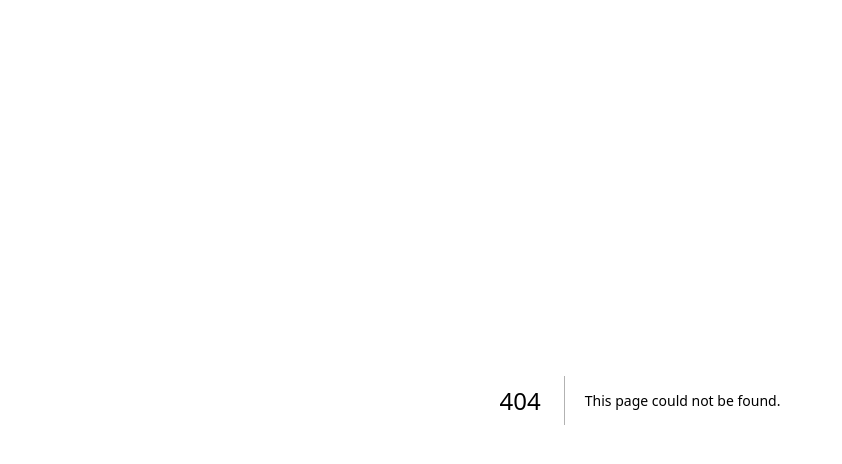
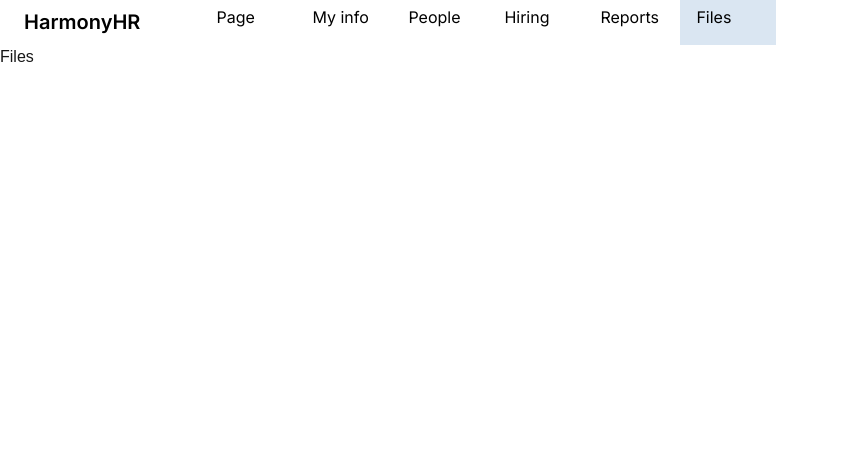
Before and after one commit to LatyshevDD/test-app-next, a Next.js app: page /files in a window 1280 px wide. Before the commit this address had no page. Shown: the top 464 px of the page, without its empty margins (0-842 px from the left). Built offline with nearby package versions, Linux system fonts and the light colour scheme.

Commit message:
добавлена навигационная панель в header

```diff
--- /dev/null
+++ b/src/app/files/page.tsx
@@ -0,0 +1,3 @@
+export default function Files() {
+    return <h1>Files</h1>
+}
--- /dev/null
+++ b/src/app/hiring/page.tsx
@@ -0,0 +1,3 @@
+export default function People() {
+    return <h1>People</h1>
+}
--- a/src/app/layout.tsx
+++ b/src/app/layout.tsx
@@ -2,6 +2,7 @@ import type { Metadata } from "next";
 import localFont from "next/font/local";
 import { Inter } from "next/font/google"
 import "./globals.css";
+import Header from "@/components/Header/header";
 
 const inter = Inter({
     subsets: ['latin'],
@@ -21,8 +22,9 @@ export default function RootLayout({
   return (
     <html lang="en">
       <body
-        className={`${inter.variable} antialiased`}
+        className={`${inter.variable} antialiased h-screen`}
       >
+        <Header />
         {children}
       </body>
     </html>
--- a/src/app/login/page.tsx
+++ b/src/app/login/page.tsx
@@ -12,7 +12,7 @@ import { Label } from "@/components/ui/label"
 
 export default function LoginForm() {
     return (
-        <div className="flex items-center justify-center w-full h-screen">
+        <div className="flex items-center justify-center w-full h-screen absolute bg-black top-0">
             <Card className="w-full max-w-sm">
                 <CardHeader>
                     <CardTitle className="text-2xl">Login</CardTitle>
--- a/src/app/page.tsx
+++ b/src/app/page.tsx
@@ -2,7 +2,7 @@ export default function Home() {
   return (
     <div>
       <main className="font-inter">
-          Hello!
+          Home Page
       </main>
     </div>
   );
--- /dev/null
+++ b/src/app/people/page.tsx
@@ -0,0 +1,3 @@
+export default function People() {
+    return <h1>People</h1>
+}
--- /dev/null
+++ b/src/app/reports/page.tsx
@@ -0,0 +1,3 @@
+export default function Reports() {
+    return <h1>Reports</h1>
+}
--- /dev/null
+++ b/src/components/Header/header.tsx
@@ -0,0 +1,19 @@
+import Link from 'next/link';
+import NavLink from "@/components/NavLink/NavLink";
+
+export default function Header() {
+
+    return (
+        <header className="flex flex-row items-center h-[5.6%] bg-white px-[24px] gap-[60px]">
+            <h1 className="font-inter text-xl font-semibold text-black">HarmonyHR</h1>
+            <nav className="flex flex-row items-center self-end">
+                <NavLink type="header" text="Page" path="/" ></NavLink>
+                <NavLink type="header" text="My info" path="/my-info" ></NavLink>
+                <NavLink type="header" text="People" path="/people" ></NavLink>
+                <NavLink type="header" text="Hiring" path="/hiring" ></NavLink>
+                <NavLink type="header" text="Reports" path="/reports" ></NavLink>
+                <NavLink type="header" text="Files" path="/files" ></NavLink>
+            </nav>
+        </header>
+    )
+}
--- /dev/null
+++ b/src/components/NavLink/NavLink.tsx
@@ -0,0 +1,16 @@
+"use client"
+
+import Link from "next/link";
+import {usePathname} from "next/navigation";
+
+export default function NavLink({type, text, path}: {type: "header" | "my-info"; text: string, path: string}) {
+    const textSize = type === "header" ? "18px" : "14px";
+    const pathname = usePathname();
+    const active = path === pathname ? true : false;
+
+    return (
+        <Link href={path} className={`w-[96px] rounded-t-lg ${active ? "bg-[#DAE6F2]" : ""}`}>
+            <p className={`font-inter font-normal text-[${textSize}] text-black m-[16px]`}>{text}</p>
+        </Link>
+    )
+}
```
